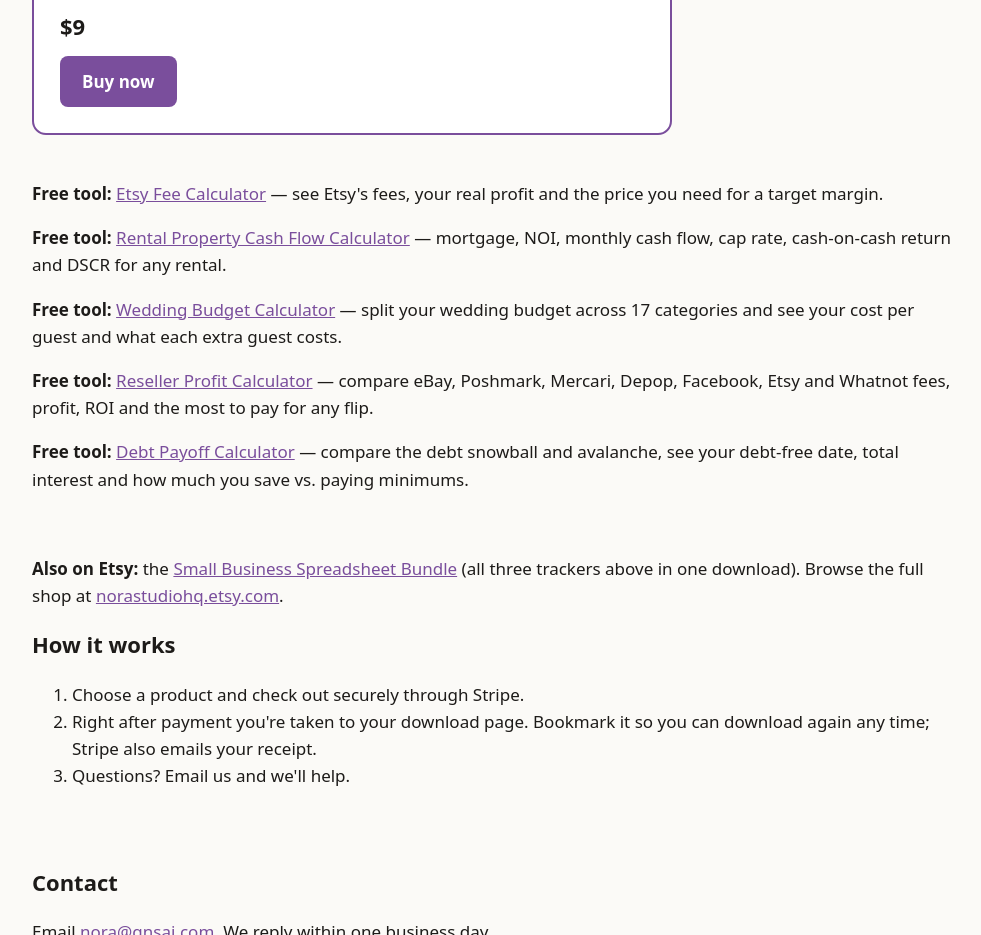
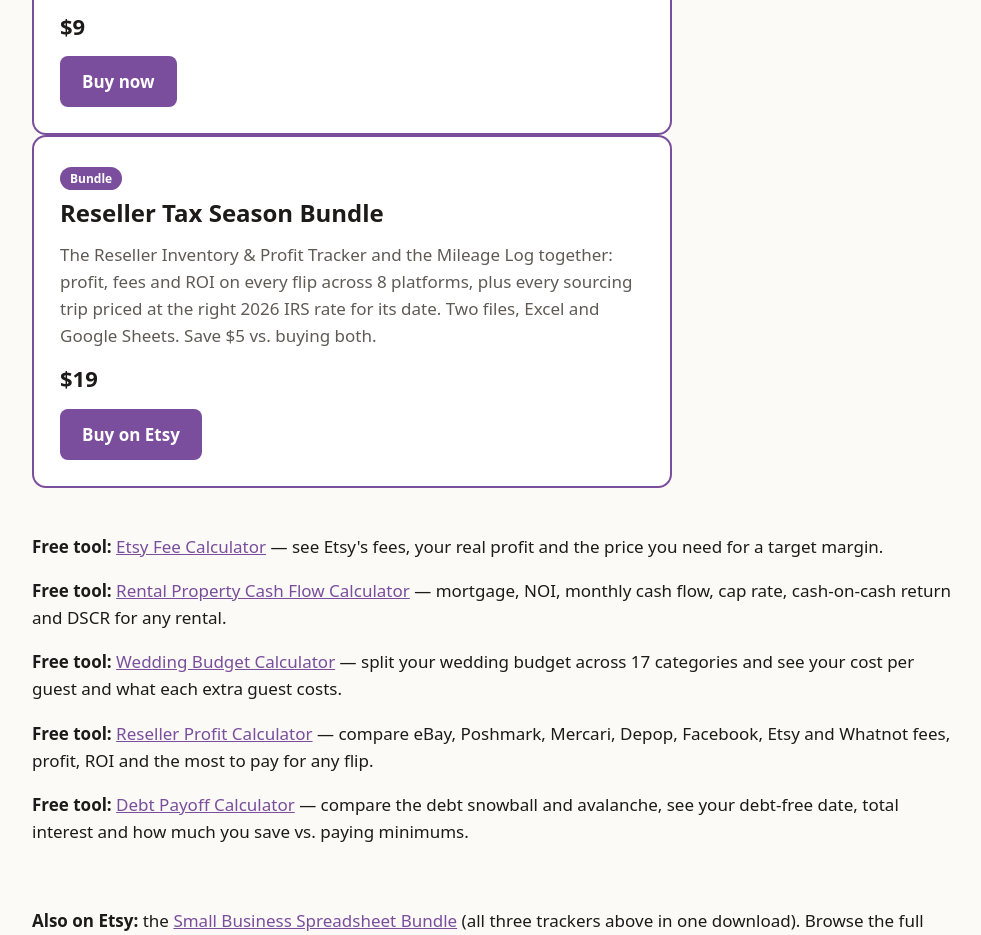
Before and after one commit to norastudiohq/norastudiohq.github.io, a plain HTML site: page index.html in a window 1280 px wide. Shown: the part 3600-4535 px from the top of the page, without its empty margins (148-1129 px from the left). Drawn offline with Linux system fonts and the light colour scheme.

Commit message:
Reseller Tax Season Bundle card, 3 new pins, mileage cross-link on reseller tool

```diff
--- a/index.html
+++ b/index.html
@@ -86,6 +86,13 @@
       <p class="price">$9</p>
       <a class="btn" href="https://buy.stripe.com/5kQ9AVbu8eUO9b7bEC5AQ06">Buy now</a>
     </article>
+    <article>
+      <p class="tag">Bundle</p>
+      <h2>Reseller Tax Season Bundle</h2>
+      <p>The Reseller Inventory &amp; Profit Tracker and the Mileage Log together: profit, fees and ROI on every flip across 8 platforms, plus every sourcing trip priced at the right 2026 IRS rate for its date. Two files, Excel and Google Sheets. Save $5 vs. buying both.</p>
+      <p class="price">$19</p>
+      <a class="btn" href="https://www.etsy.com/listing/4604462259">Buy on Etsy</a>
+    </article>
   </section>
 
   <section class="wrap" style="padding-bottom:28px">
```
Also changed, not shown: pins/index.html (+3 -0 lines), tools/reseller-profit-calculator/index.html (+1 -0 lines), pins/pin-reseller-40-sale-fees.png (added), pins/pin-reseller-sourcing-miles.png (added), pins/pin-reseller-tax-bundle.png (added).
